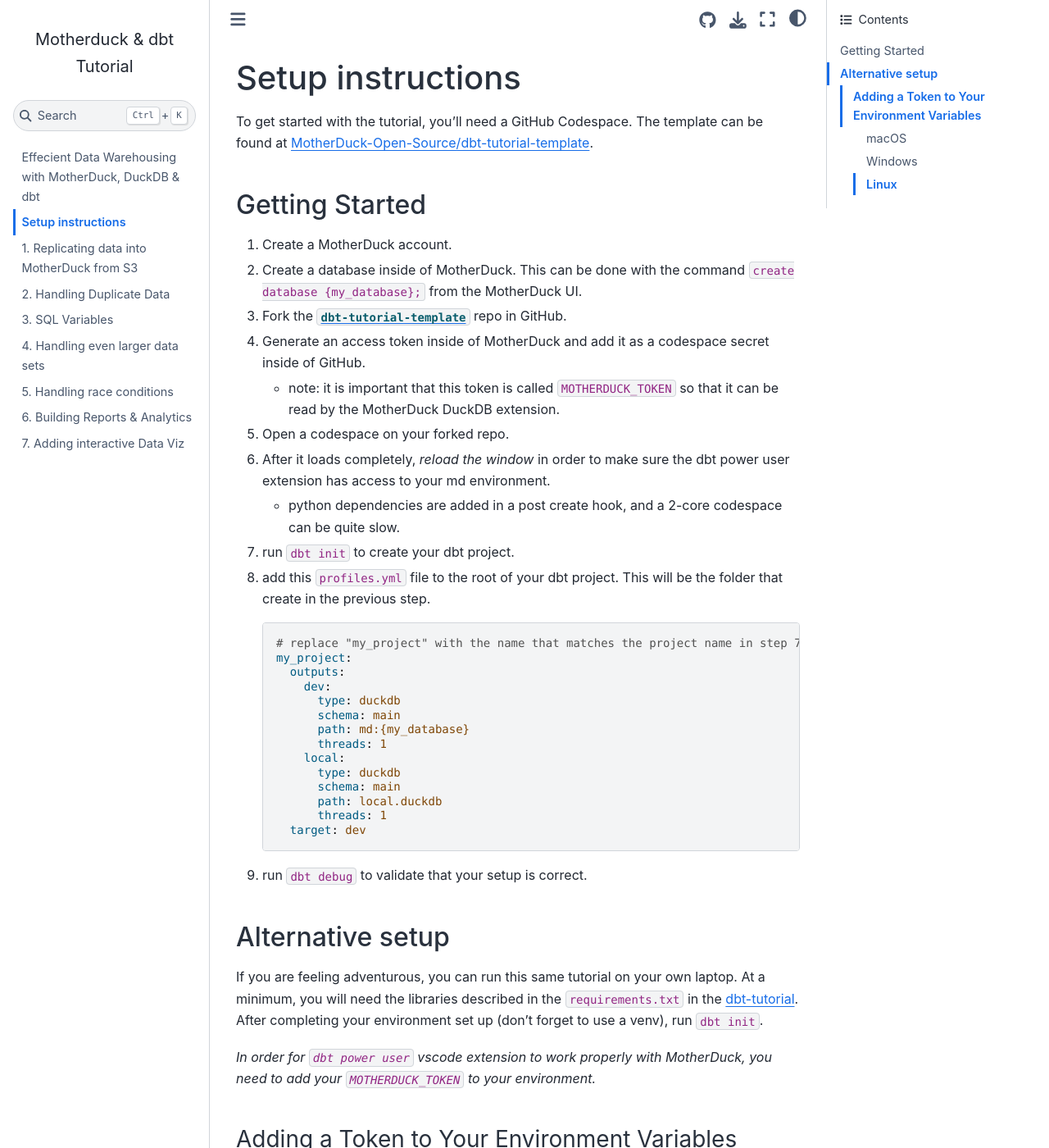
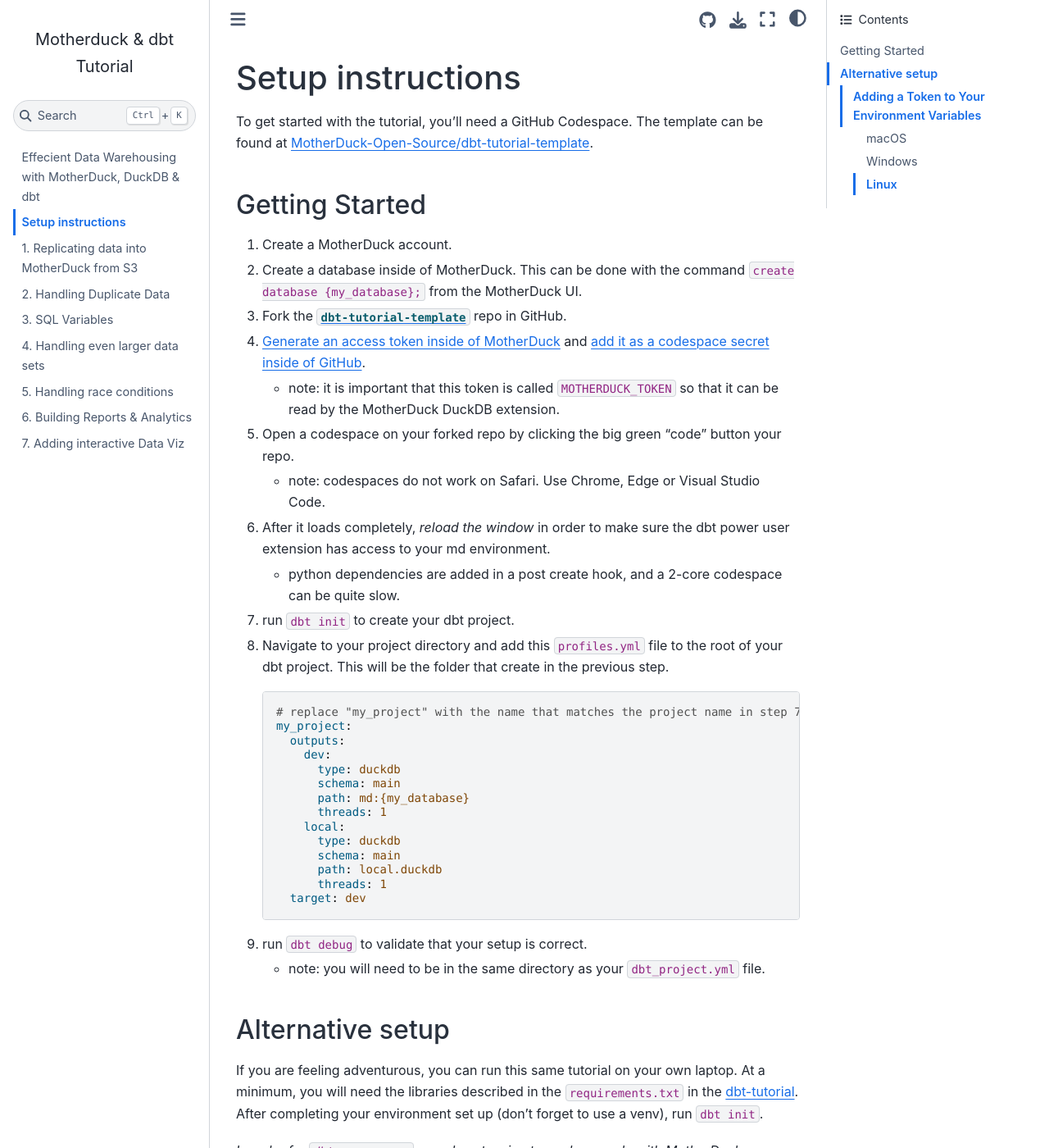
Before and after one commit to MotherDuck-Open-Source/dbt-tutorial, a Jupyter Book: the page built from setup-instructions.md, in a window 1280 px wide and 1400 px high. Shown: the whole window at 82% size. Built offline with Jupyter Book 1.0.4 settings and Sphinx 7.4.7 and the Sphinx Book theme 1.1.4, drawn with Linux system fonts in a browser that asks for light colours; pages that are not in the unit, such as notebooks, are missing from menus.

Commit message:
update setup

````diff
--- a/setup-instructions.md
+++ b/setup-instructions.md
@@ -21,13 +21,14 @@ To get started with the tutorial, you'll need a GitHub Codespace. The template c
 1. Create a MotherDuck account.
 2. Create a database inside of MotherDuck. This can be done with the command `create database {my_database};` from the MotherDuck UI.
 3. Fork the [`dbt-tutorial-template`](https://github.com/MotherDuck-Open-Source/dbt-tutorial-template) repo in GitHub.
-4. Generate an access token inside of MotherDuck and add it as a codespace secret inside of GitHub.
+4. [Generate an access token inside of MotherDuck](https://motherduck.com/docs/key-tasks/authenticating-and-connecting-to-motherduck/authenticating-to-motherduck/#authentication-using-an-access-token) and [add it as a codespace secret inside of GitHub](https://docs.github.com/en/enterprise-cloud@latest/codespaces/managing-codespaces-for-your-organization/managing-development-environment-secrets-for-your-repository-or-organization#adding-secrets-for-a-repository).
     - note: it is important that this token is called `MOTHERDUCK_TOKEN` so that it can be read by the MotherDuck DuckDB extension.
-5. Open a codespace on your forked repo.
+5. Open a codespace on your forked repo by clicking the big green "code" button your repo.
+    - note: codespaces do not work on Safari. Use Chrome, Edge or Visual Studio Code.
 6. After it loads completely, _reload the window_ in order to make sure the dbt power user extension has access to your md environment.
-   - python dependencies are added in a post create hook, and a 2-core codespace can be quite slow.
+    - python dependencies are added in a post create hook, and a 2-core codespace can be quite slow.
 7. run `dbt init` to create your dbt project.
-8. add this `profiles.yml` file to the root of your dbt project. This will be the folder that create in the previous step.
+8. Navigate to your project directory and add this `profiles.yml` file to the root of your dbt project. This will be the folder that create in the previous step.
 
     ```yml
     # replace "my_project" with the name that matches the project name in step 7.
@@ -46,6 +47,7 @@ To get started with the tutorial, you'll need a GitHub Codespace. The template c
       target: dev
     ```
 9.  run `dbt debug` to validate that your setup is correct.
+    - note: you will need to be in the same directory as your `dbt_project.yml` file.
 
 ## Alternative setup
 
````
